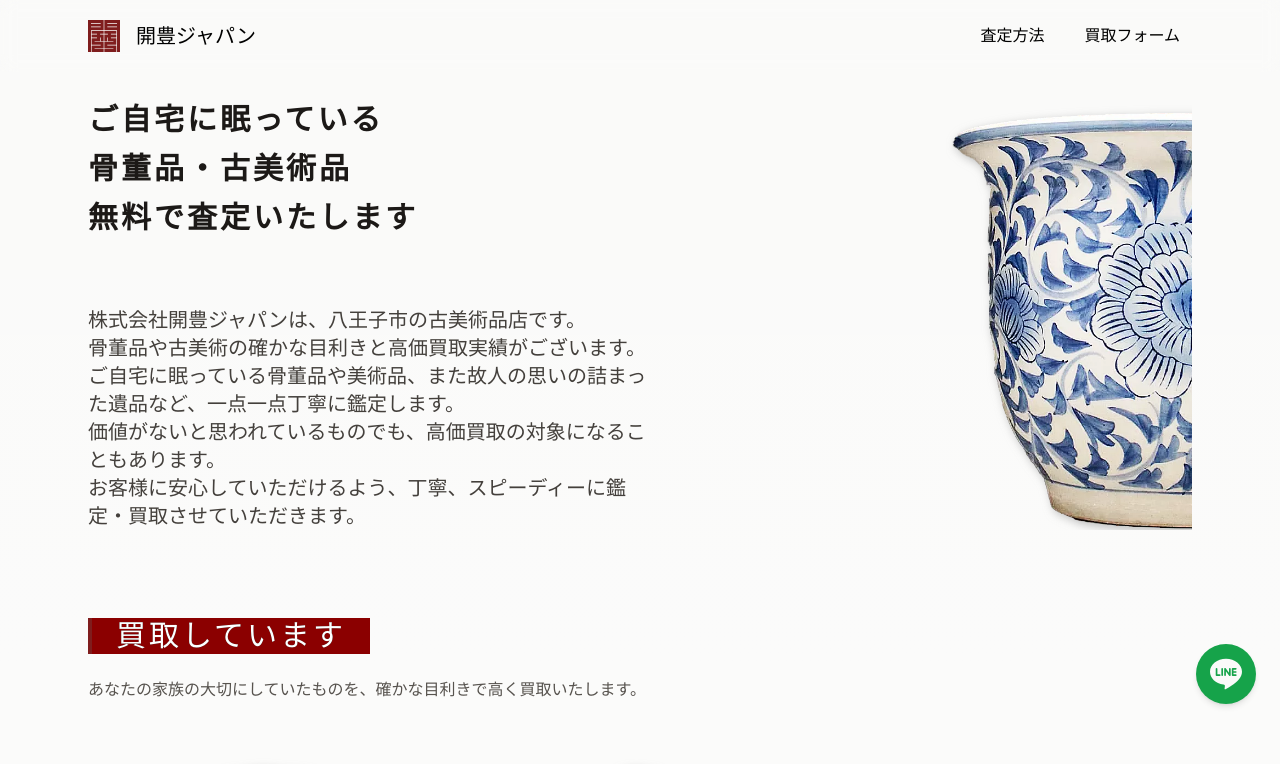
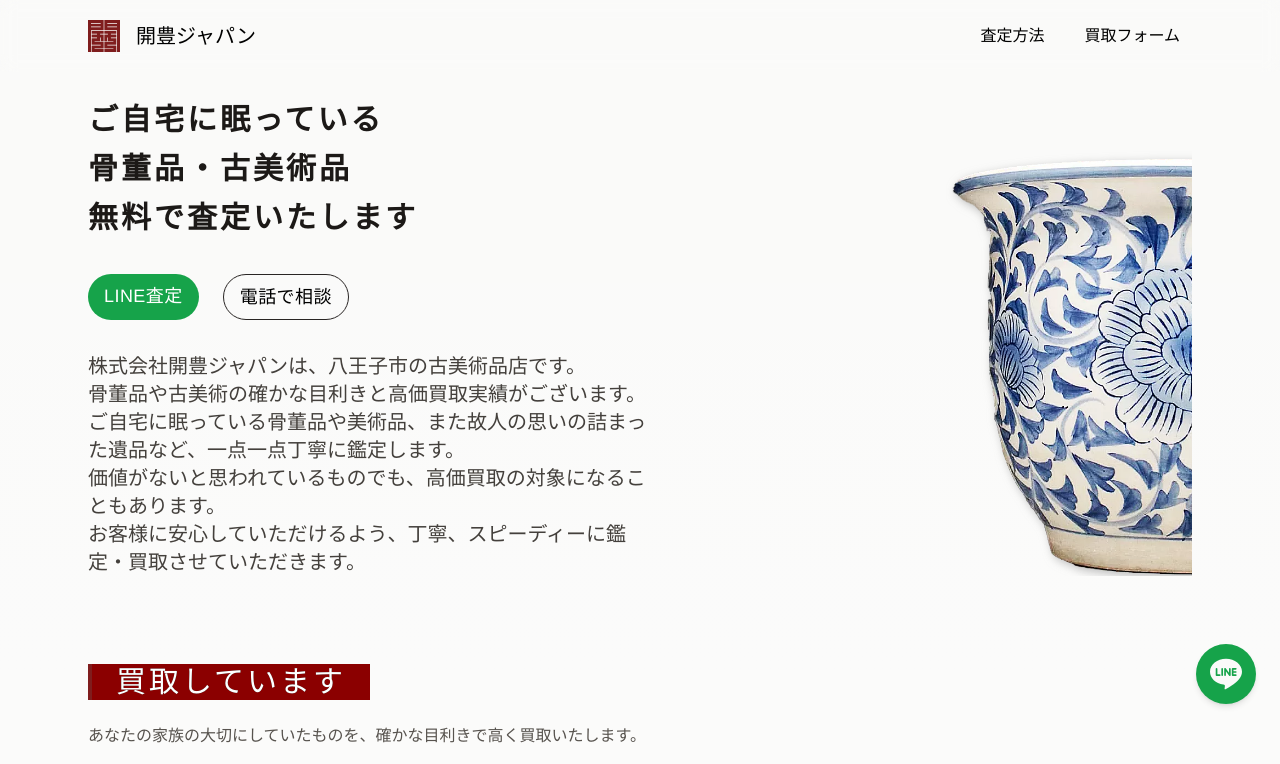
Before and after one commit to staff-kaihojpn/hp-kaiho, a Next.js app: page / in a window 1280 px wide. Shown: the top 764 px of the page. Built offline with nearby package versions, Linux system fonts and the light colour scheme; no server answers; a web font is replaced by a local one.

Commit message:
dev:button

```diff
--- a/app/_components/BUtton.tsx
+++ b/app/_components/Button.tsx
@@ -13,3 +13,17 @@ export function FloatingButton({icon:Icon, className, ...props}: FloatingButtonP
     </Link>
   )
 }
+
+
+type ButtonProps = React.ComponentProps<typeof Link> & {
+  icon?: IconType;
+  label: string;
+};
+export function Button({icon:Icon, className, ...props}: ButtonProps) {
+  return (
+    <Link {...props} className={classNames(className, "block cursor-pointer px-4 py-2 tracking-wide text-lg")}>
+      {Icon && <Icon className="w-8 h-full m-auto"/> }
+      <span className="block text-center">{props.label}</span>
+    </Link>
+  )
+}
--- a/app/_components/Footer.tsx
+++ b/app/_components/Footer.tsx
@@ -2,7 +2,7 @@ import classNames from 'classnames'
 import { BottomNav, ListNav } from './Nav'
 import Link from 'next/link'
 import Logo from '@/public/logo.svg'
-import { FloatingButton } from './BUtton'
+import { FloatingButton } from './Button'
 import {SiLine} from 'react-icons/si'
 
 export type FooterProps = {
--- a/app/_components/Header.tsx
+++ b/app/_components/Header.tsx
@@ -3,6 +3,7 @@ import Image from 'next/image'
 import Link from 'next/link'
 import Logo from '@/public/logo.svg'
 import { ListNav } from './Nav'
+import { AiOutlineMenu } from 'react-icons/ai'
 
 export type HeaderProps = {
   className?:string,
@@ -20,6 +21,8 @@ export default function Header({className, children}: HeaderProps) {
         </Link>
 
         <ListNav className='hidden md:block' />
+
+        <AiOutlineMenu className='md:hidden w-8 h-8 cursor-pointer' />
       </div>
 
     </header>
--- a/app/_components/Section.tsx
+++ b/app/_components/Section.tsx
@@ -6,6 +6,7 @@ import {Card, ReviewCard} from './Card'
 import Heading from './Heading'
 import Image from 'next/image'
 import classNames from 'classnames'
+import { Button } from './Button'
 
 export type SectionProps = {
   title?: string
@@ -43,15 +44,24 @@ export function HeroSection() {
   return (
     <div className={classNames('w-full')}>
       <section className='p-6 mx-auto max-w-6xl'>
-        <div className='relative flex flex-col whitespace-pre-wrap overflow-hidden'>
+        <div className='relative flex flex-col whitespace-pre-wrap overflow-hidden gap-8'>
           {heading.title &&
-            <h2 className='text-3xl md:max-w-xl text-center md:text-left tracking-widest leading-relaxed font-bold text-stone-900 mb-8'>{heading.title}</h2>
+            <h2 className='text-3xl md:max-w-xl text-center md:text-left tracking-widest leading-relaxed font-bold text-stone-900'>{heading.title}</h2>
           }
+          {
+            <div className="flex gap-6 md:max-w-xl justify-center md:justify-normal">
+              <Button href="/" className=' bg-green-600 text-white rounded-full px-12' label="LINE査定" />
+              <Button href="/" className='  border-stone-800 border rounded-full px-12' label="電話で相談" />
+            </div>
+          }
+
+
+
           <div className='mx-auto md:absolute md:bottom-0 md:-right-[240px] md:-z-10'>
             <Image className='transition-filter-shadow filter-shadow-md hover:filter-shadow-lg' src={'/hero_1.webp'} width={480} height={480} style={{objectFit:'contain'}} alt={'logo image'} />
           </div>
           {heading.description &&
-            <p className='md:text-xl md:max-w-xl text-stone-700 mt-8'>{heading.description}</p>
+            <p className='md:text-xl md:max-w-xl text-stone-700'>{heading.description}</p>
           }
 
         </div>
```
